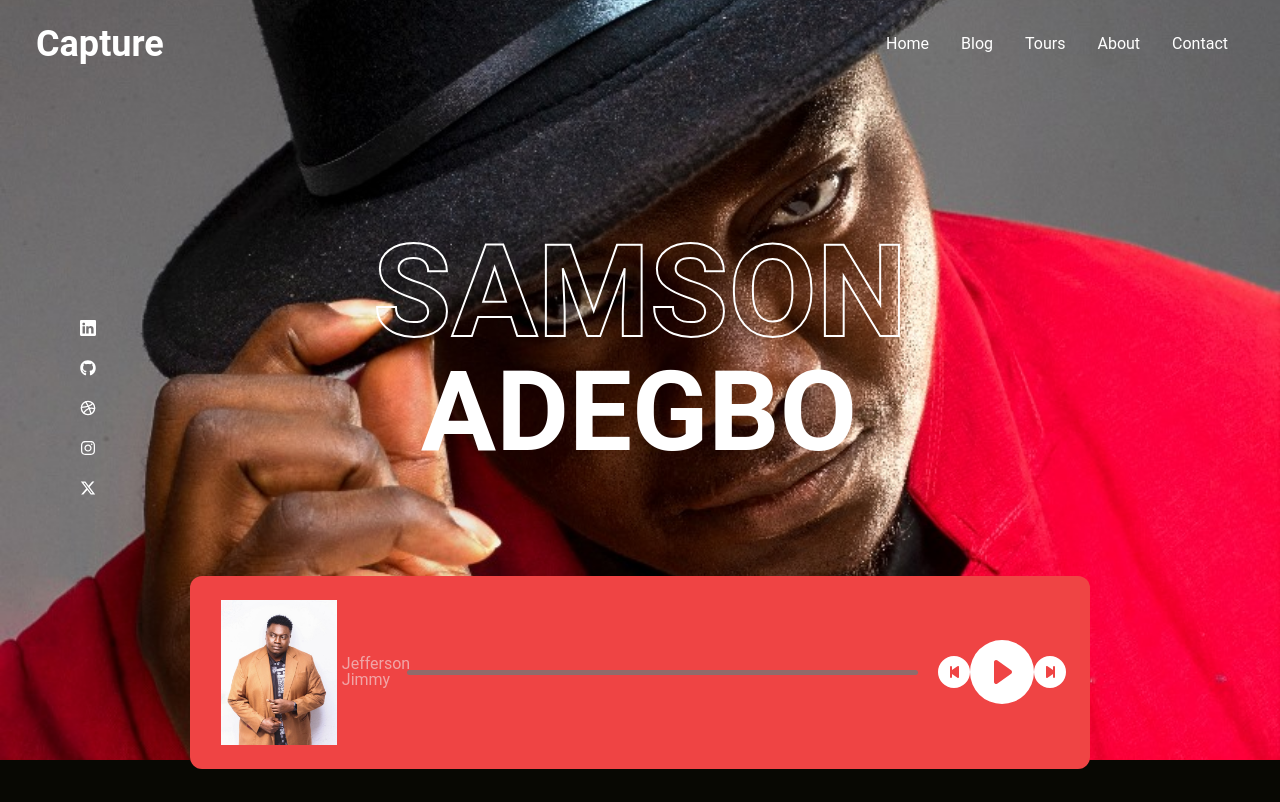
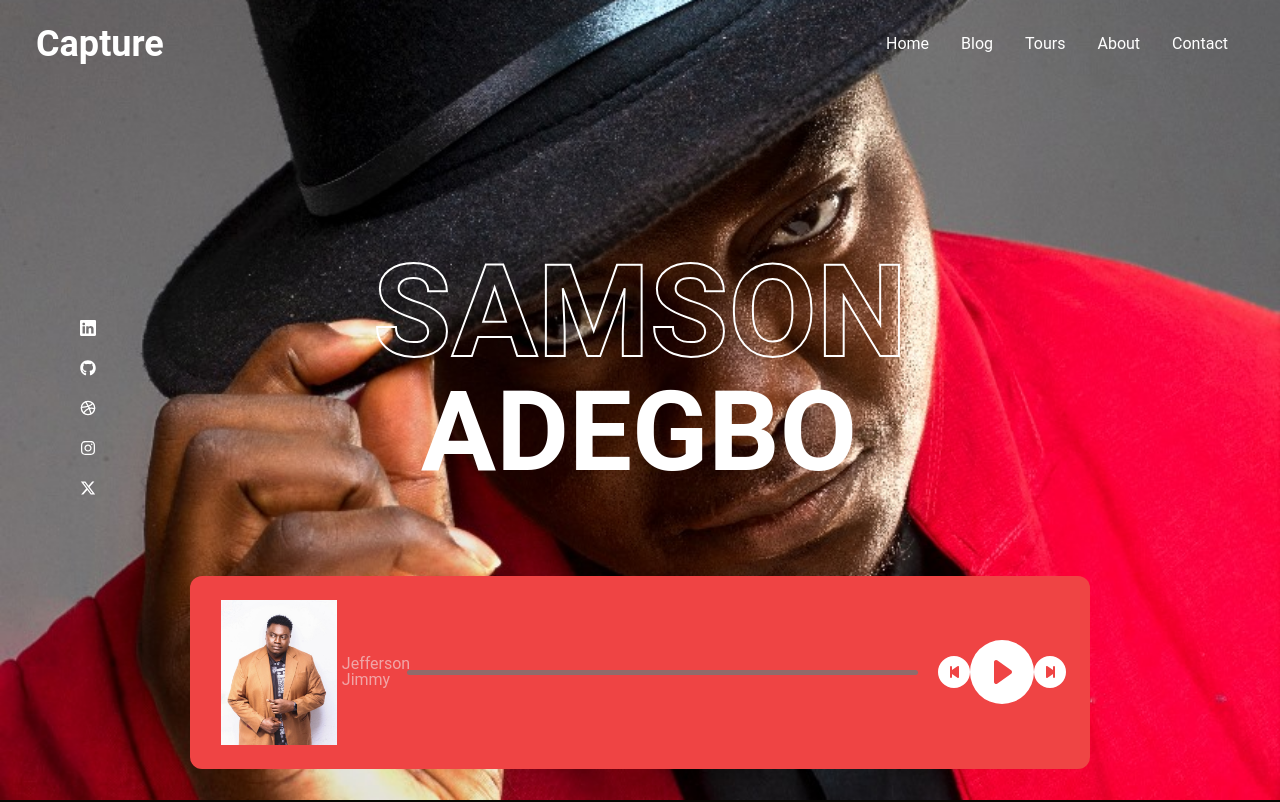
Before and after one commit to Simplevhick/Kevindavid, a Next.js app: page / in a window 1280 px wide. Shown: the top 802 px of the page. Built offline with nearby package versions, Linux system fonts and the light colour scheme.

Commit message:
changed the bg from tailwind to css

```diff
--- a/app/globals.css
+++ b/app/globals.css
@@ -9,13 +9,18 @@
   font-weight: 400;
 }
 
+html{
+  scroll-behavior: smooth;
+  /* font-family: ; */
+}
+
 body {
   background-color: #080803;
 }
 
-/* .custom-img {
-  background-image: url("/assets/dj.jpg");
-} */
+.custom-img {
+  background-image: url("/assets/kev5.jpg");
+}
 
 
 .text-cs {
--- a/components/Hero.jsx
+++ b/components/Hero.jsx
@@ -31,7 +31,8 @@ const Hero = ({ heading, message }) => {
 
   return (
     <>
-      <div className="relative bg-[url('/assets/kev5.jpg')] flex items-center h-[95vh] justify-center mb-[7rem] bg-fixed bg-center bg-cover lg:relative lg:bg-[url('/assets/kev5.jpg')] lg:flex lg:items-center lg:h-[95vh] lg:justify-center lg:mb-[7rem] lg:bg-fixed lg:bg-center lg:bg-cover md:relative md:bg-[url('/assets/kev5.jpg')] md:flex md:items-center md:h-[95vh] md:justify-center md:mb-[7rem] md:bg-fixed md:bg-center md:bg-cover" id="hero">
+      {/* <div className="relative bg-[url('/assets/kev5.jpg')] flex items-center h-[95vh] justify-center mb-[7rem] bg-fixed bg-center bg-contain lg:relative lg:bg-[url('/assets/kev5.jpg')] lg:flex lg:items-center lg:h-[95vh] lg:justify-center lg:mb-[7rem] lg:bg-fixed lg:bg-center lg:bg-cover md:relative md:bg-[url('/assets/kev5.jpg')] md:flex md:items-center md:h-[95vh] md:justify-center md:mb-[7rem] md:bg-fixed md:bg-center md:bg-cover" id="hero"> */}
+      <div className="relative flex items-center justify-center h-screen mb-[7rem] bg-fixed bg-center bg-cover custom-img" id="hero">
         {/* <div className="absolute top-0 left-0 right-0 bottom-0 bg-black/30 z-[2]"/> */}
         {/* <div className="absolute top-[11rem]">
             <Image src="/assets/standbg.png" alt="pix" width={444} height={444}  className=""/>
```
